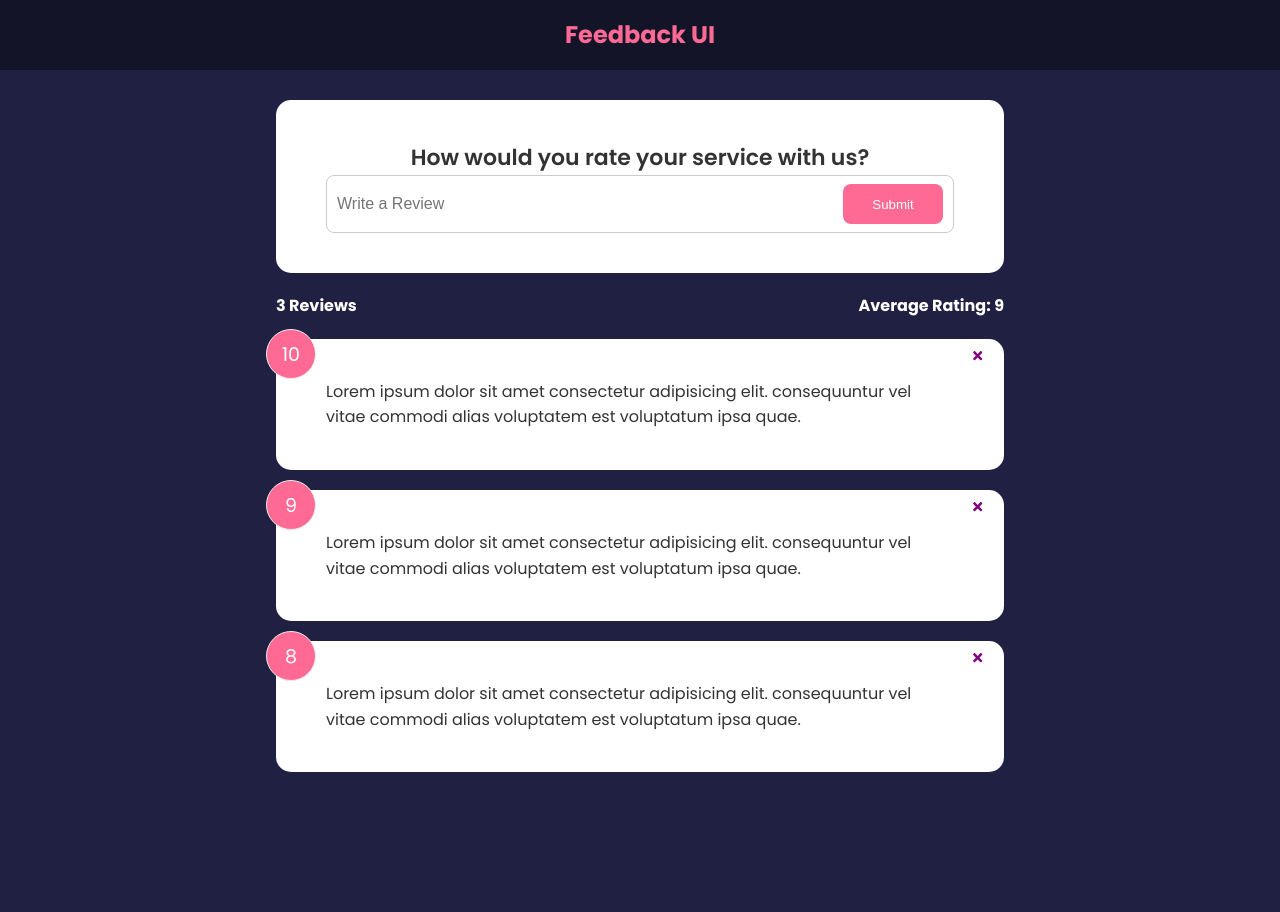
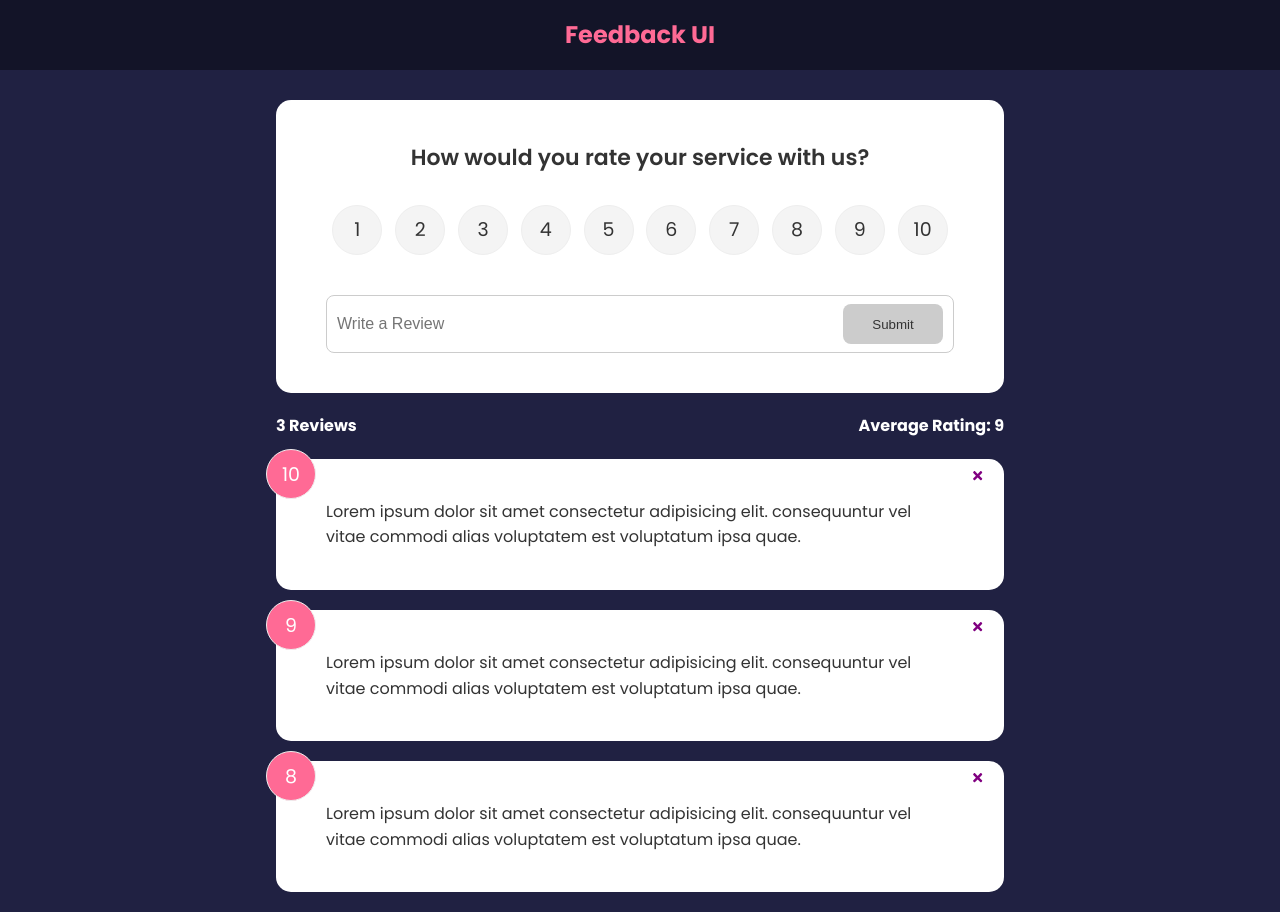
Before and after one commit to mocha-maker/feedback-ui, a React (Create React App) app: page / in a window 1280 px wide. Before the commit the page ends 800 px from the top, so only its background shows below. Built offline with nearby package versions, Linux system fonts and the light colour scheme.

Commit message:
Complete Feedback Submission Form Functionality

```diff
--- a/package.json
+++ b/package.json
@@ -10,6 +10,7 @@
     "react-dom": "^18.0.0",
     "react-icons": "^4.3.1",
     "react-scripts": "5.0.0",
+    "uuid": "^8.3.2",
     "web-vitals": "^2.1.4"
   },
   "scripts": {
--- a/src/App.js
+++ b/src/App.js
@@ -4,10 +4,17 @@
 import data from './data/FeedbackData'
 import FeedbackStats from './components/FeedbackStats'
 import FeedbackForm from './components/FeedbackForm'
+import { v4 as uuidv4} from 'uuid'
 
 export default function App() {
 
     const [feedback, setFeedback] = useState(data)
+
+    const addFeedback = (newFeedback) => {
+      newFeedback.id = uuidv4()
+      setFeedback([newFeedback, ...feedback])
+    }
+
     const deleteFeedback = (id) => {
       if(window.confirm('Are you sure you want to delete this feedback?')) {
         setFeedback(feedback.filter((item) => item.id !== id))
@@ -18,7 +25,7 @@
       <>
       <Header />
       <div className="container">
-      <FeedbackForm />
+        <FeedbackForm handleAdd={addFeedback}/>
         <FeedbackStats feedback={feedback}/>
         <FeedbackList feedback={feedback} handleDelete={deleteFeedback}/>
       </div>
--- a/src/components/FeedbackForm.jsx
+++ b/src/components/FeedbackForm.jsx
@@ -1,23 +1,55 @@
 import {useState} from 'react'
 import Card from './shared/Card'
+import Button from './shared/Button'
+import RatingSelector from './RatingSelector'
 
-function FeedbackForm() {
+function FeedbackForm({handleAdd}) {
 
     const [text, setText] = useState('')
+    const [rating, setRating] = useState(10)
+
+    const [btnDisabled, setBtnDisabled] = useState(true)
+    const [msg, setMsg] = useState('')
 
     const handleTextChange = (e) => {
+        // Check if text is empty
+        if (text === '') {
+            setBtnDisabled(true)
+            setMsg(null)
+        } else if (text !== '' && text.trim().length < 10) {
+            setBtnDisabled(true)
+            setMsg('Review must be at least 10 characters')
+        } else {
+            setBtnDisabled(false)
+            setMsg(null)
+        }
         setText(e.target.value)
+
+    }
+
+    const handleSubmit = (e) => {
+        e.preventDefault()
+        if(text.trim().length > 10) {
+            const newFeedback = {
+                text,
+                rating
+            }
+
+            handleAdd(newFeedback);
+        }
     }
 
     return (
         <Card>
-            <form>
+            <form onSubmit={handleSubmit}>
                 <h2>How would you rate your service with us?</h2>
-                {/* @todo - rating select component */}
+                <RatingSelector select={(rating) => setRating(rating)}/>
                 <div className="input-group">
                     <input onChange={handleTextChange} type="text" value={text} placeholder="Write a Review" />
-                    <button type="submit" className='btn btn-secondary'>Submit</button>
+                    <Button type="submit" isDisabled={btnDisabled}>Submit</Button>
                 </div>
+
+                { msg && <div className='message'>{msg}</div>}
             </form>
         </Card>
     )
--- /dev/null
+++ b/src/components/RatingSelector.jsx
@@ -0,0 +1,31 @@
+import {useState} from 'react'
+
+function RatingSelector({select}) {
+
+    const [selected, setSelected] = useState()
+
+    const handleChange = (e) => {
+        setSelected(+e.currentTarget.value)
+        select(+e.currentTarget.value)
+    }
+
+
+    return (
+        <ul className='rating'>
+        {Array.from({ length: 10 }, (_, i) => (
+          <li key={`rating-${i + 1}`}>
+            <input
+              type='radio'
+              id={`num${i + 1}`}
+              name='rating'
+              value={i + 1}
+              onChange={handleChange}
+              checked={selected === i + 1}
+            />
+            <label htmlFor={`num${i + 1}`}>{i + 1}</label>
+          </li>
+        ))}
+      </ul>    )
+}
+
+export default RatingSelector
--- /dev/null
+++ b/src/components/shared/Button.jsx
@@ -0,0 +1,25 @@
+import React from 'react'
+import PropTypes from 'prop-types'
+
+function Button({ children, version, type, isDisabled}) {
+  return (
+    <button type={type} disabled={isDisabled}  className={`btn btn-${version}`}>
+        { children }
+    </button>
+    )
+}
+
+Button.defaultProps = {
+    version: 'primary',
+    type: 'button',
+    isDisabled: false,
+}
+
+Button.propTypes = {
+    children: PropTypes.node.isRequired,
+    version: PropTypes.string,
+    type: PropTypes.string,
+    isDisabled: PropTypes.bool,
+}
+
+export default Button
```
Also changed, not shown: 1 other file (tests, documents, lock files or other folders). Lines whose indentation alone changed are shown as unchanged.
